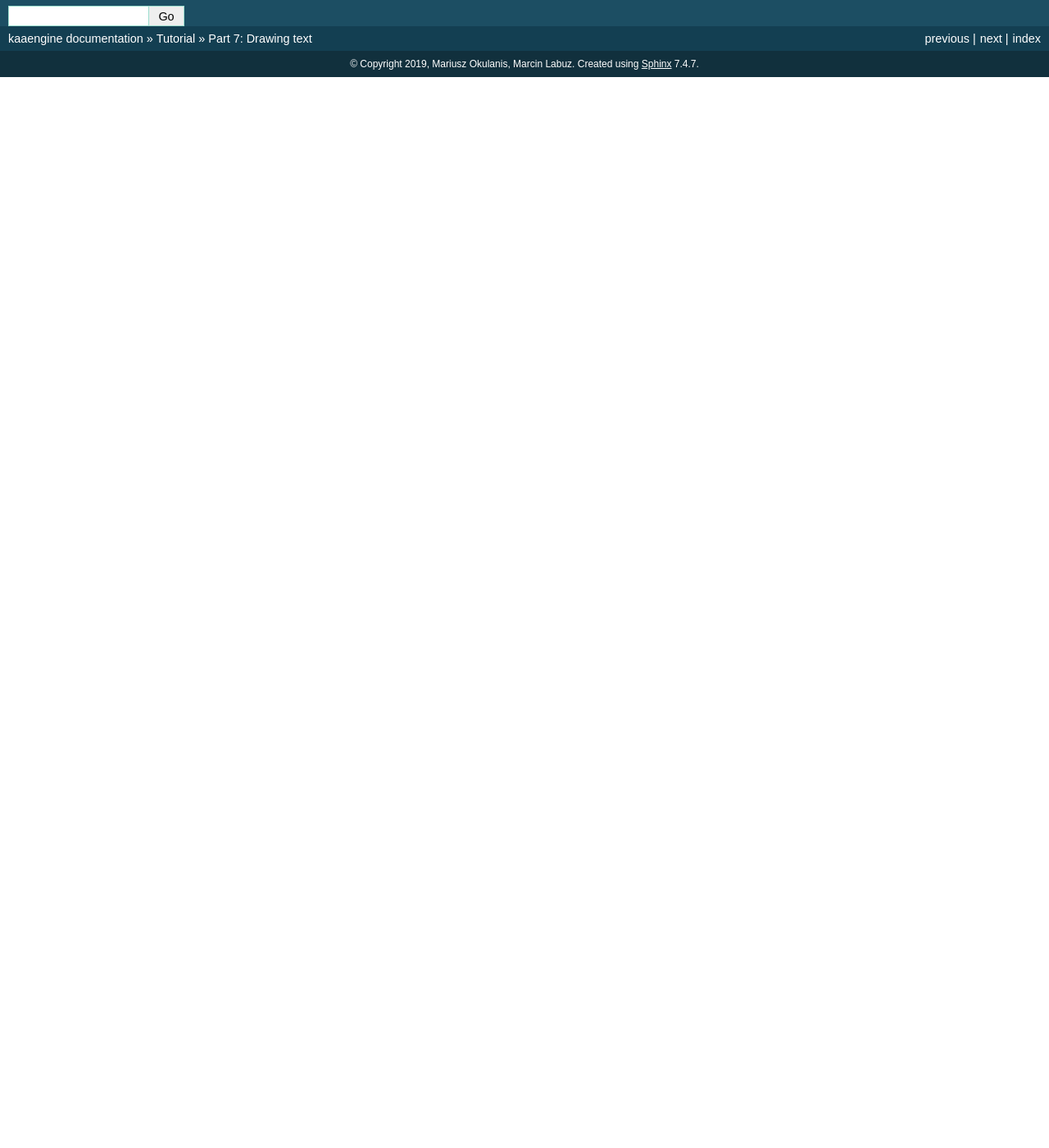
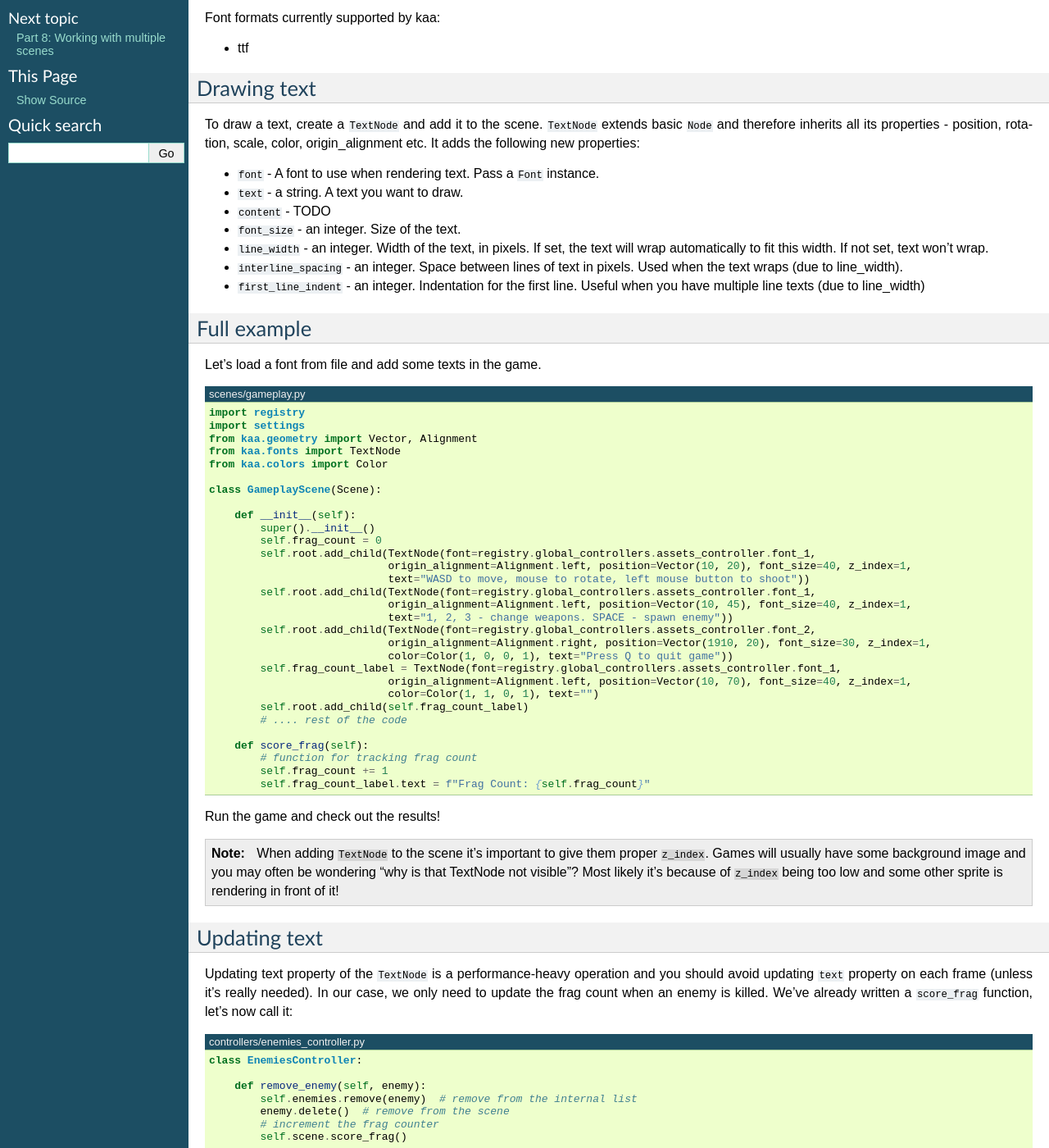
Before and after one commit to kaaengine/kaa, a Sphinx documentation site: the page built from docs/tutorial/part07.rst, in a window 1280 px wide and 1400 px high, scrolled down 270 px. Shown: the whole window at 82% size. Built offline with Sphinx 7.4.7, drawn with Linux system fonts in a browser that asks for light colours; before the commit the page ends 900 px from its top, so only the background shows below that; some of the changed text lies outside the part shown.

Commit message:
part 7 of the tutorial added

```diff
--- a/docs/conf.py
+++ b/docs/conf.py
@@ -18,8 +18,8 @@
 # -- Project information -----------------------------------------------------
 
 project = 'kaaengine'
-copyright = '2019, Mariusz Okulanis, Marcin Labuz'
-author = 'Mariusz Okulanis, Marcin Labuz'
+copyright = '2019, Mariusz Okulanis, Marcin Labuz, Pawel Roman'
+author = 'Mariusz Okulanis, Marcin Labuz, Pawel Roman'
 
 
 # -- General configuration ---------------------------------------------------
--- a/docs/tutorial/part07.rst
+++ b/docs/tutorial/part07.rst
@@ -1,4 +1,112 @@
 Part 7: Drawing text
 ====================
 
-TODO
+In this chapter we'll lear how to draw text in the game
+
+Loading fonts from files
+~~~~~~~~~~~~~~~~~~~~~~~~
+
+In order to draw a text, we must first load a font from a file. Like with images or sounds, it's very easy:
+
+.. code-block:: python
+
+    from kaa.fonts import Font
+    my_font = Font('/path/to/font.ttf')
+
+Font formats currently supported by kaa:
+
+* ttf
+
+Drawing text
+~~~~~~~~~~~~
+
+To draw a text, create a :code:`TextNode` and add it to the scene. :code:`TextNode` extends
+basic :code:`Node` and therefore inherits all its properties - position, rotation, scale, color, origin_alignment etc.
+It adds the following new properties:
+
+* :code:`font` - A font to use when rendering text. Pass a :code:`Font` instance.
+* :code:`text` - a string. A text you want to draw.
+* :code:`content` - TODO
+* :code:`font_size` - an integer. Size of the text.
+* :code:`line_width` - an integer. Width of the text, in pixels. If set, the text will wrap automatically to fit this width. If not set, text won't wrap.
+* :code:`interline_spacing` - an integer. Space between lines of text in pixels. Used when the text wraps (due to line_width).
+* :code:`first_line_indent` - an integer. Indentation for the first line. Useful when you have multiple line texts (due to line_width)
+
+Full example
+~~~~~~~~~~~~
+
+Let's load a font from file and add some texts in the game.
+
+.. code-block:: python
+    :caption: scenes/gameplay.py
+
+    import registry
+    import settings
+    from kaa.geometry import Vector, Alignment
+    from kaa.fonts import TextNode
+    from kaa.colors import Color
+
+    class GameplayScene(Scene):
+
+        def __init__(self):
+            super().__init__()
+            self.frag_count = 0
+            self.root.add_child(TextNode(font=registry.global_controllers.assets_controller.font_1,
+                                origin_alignment=Alignment.left, position=Vector(10, 20), font_size=40, z_index=1,
+                                text="WASD to move, mouse to rotate, left mouse button to shoot"))
+            self.root.add_child(TextNode(font=registry.global_controllers.assets_controller.font_1,
+                                origin_alignment=Alignment.left, position=Vector(10, 45), font_size=40, z_index=1,
+                                text="1, 2, 3 - change weapons. SPACE - spawn enemy"))
+            self.root.add_child(TextNode(font=registry.global_controllers.assets_controller.font_2,
+                                origin_alignment=Alignment.right, position=Vector(1910, 20), font_size=30, z_index=1,
+                                color=Color(1, 0, 0, 1), text="Press Q to quit game"))
+            self.frag_count_label = TextNode(font=registry.global_controllers.assets_controller.font_1,
+                                origin_alignment=Alignment.left, position=Vector(10, 70), font_size=40, z_index=1,
+                                color=Color(1, 1, 0, 1), text="")
+            self.root.add_child(self.frag_count_label)
+            # .... rest of the code
+
+        def score_frag(self):
+            # function for tracking frag count
+            self.frag_count += 1
+            self.frag_count_label.text = f"Frag Count: {self.frag_count}"
+
+Run the game and check out the results!
+
+.. note::
+
+    When adding :code:`TextNode` to the scene it's important to give them proper :code:`z_index`. Games will usually
+    have some background image and you may often be wondering "why is that TextNode not visible"? Most likely it's
+    because of :code:`z_index` being too low and some other sprite is rendering in front of it!
+
+Updating text
+~~~~~~~~~~~~~
+
+Updating text property of the :code:`TextNode` is a performance-heavy operation and you should avoid updating
+:code:`text` property on each frame (unless it's really needed). In our case, we only need to update
+the frag count when an enemy is killed. We've already written a :code:`score_frag` function, let's now call it:
+
+.. code-block:: python
+    :caption: controllers/enemies_controller.py
+
+    class EnemiesController:
+
+        def remove_enemy(self, enemy):
+            self.enemies.remove(enemy)  # remove from the internal list
+            enemy.delete()  # remove from the scene
+            # increment the frag counter
+            self.scene.score_frag()
+
+
+Transforming text
+~~~~~~~~~~~~~~~~~
+
+Since text nodes are regular Nodes, you can use all of base :code:`Node` properties to transform them, e.g. reposition,
+rotate, scale, etc. Text Nodes can also be a child nodes of other nodes, and can have child nodes themselves.
+
+The future: text markup language
+~~~~~~~~~~~~~~~~~~~~~~~~~~~~~~~~
+
+Kaa :code:`TextNode` does not currently support a complex markup. In other words, you cannot mix different styles
+(such as different colors, fonts or sizes) within a single TextNode. Those more complex scenarios are to be supported
+in the future versions of the engine by introducing a built-in text markup feature.
```
Also changed, not shown: docs/tutorial/part03.rst (+22 -0 lines), docs/tutorial/part05.rst (+12 -8 lines).
